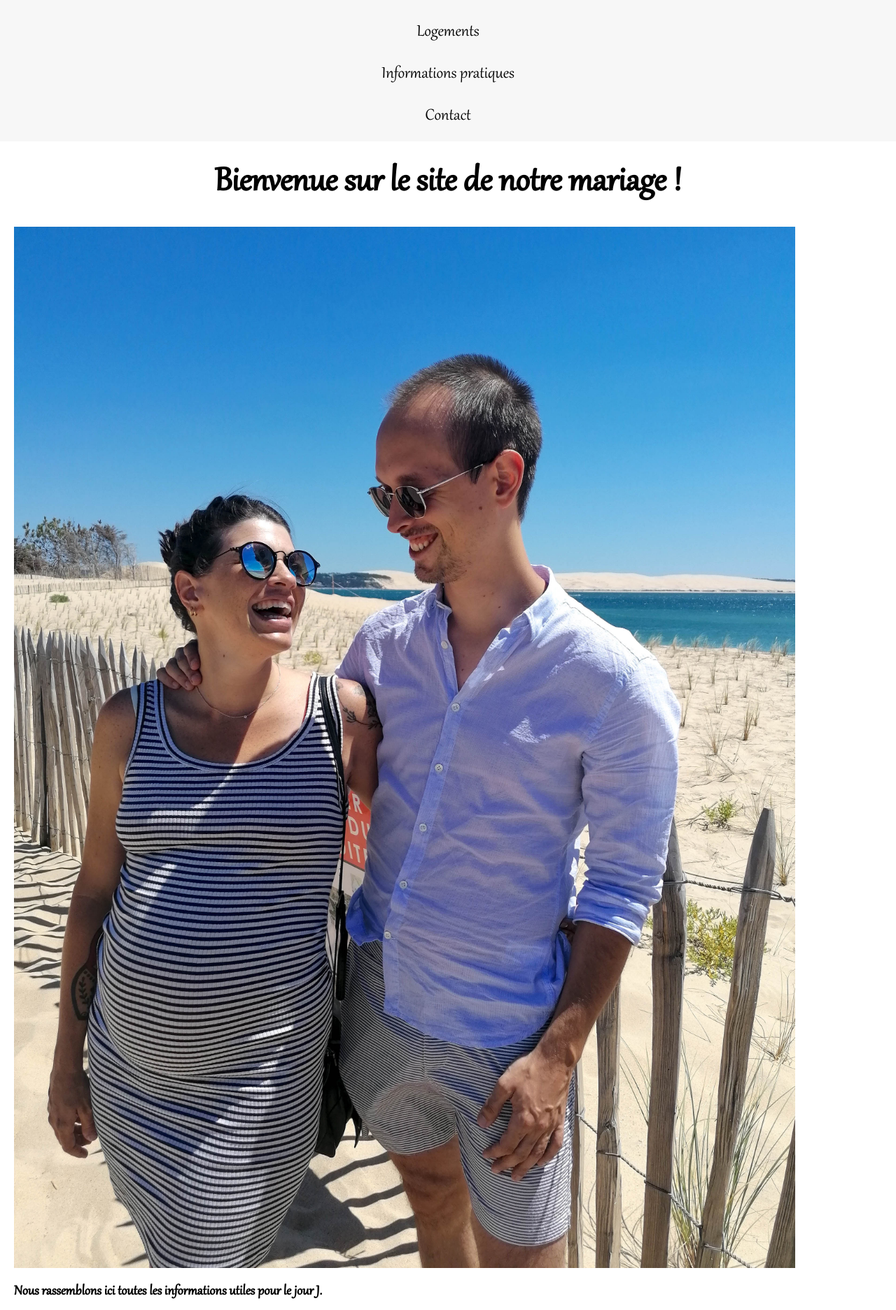
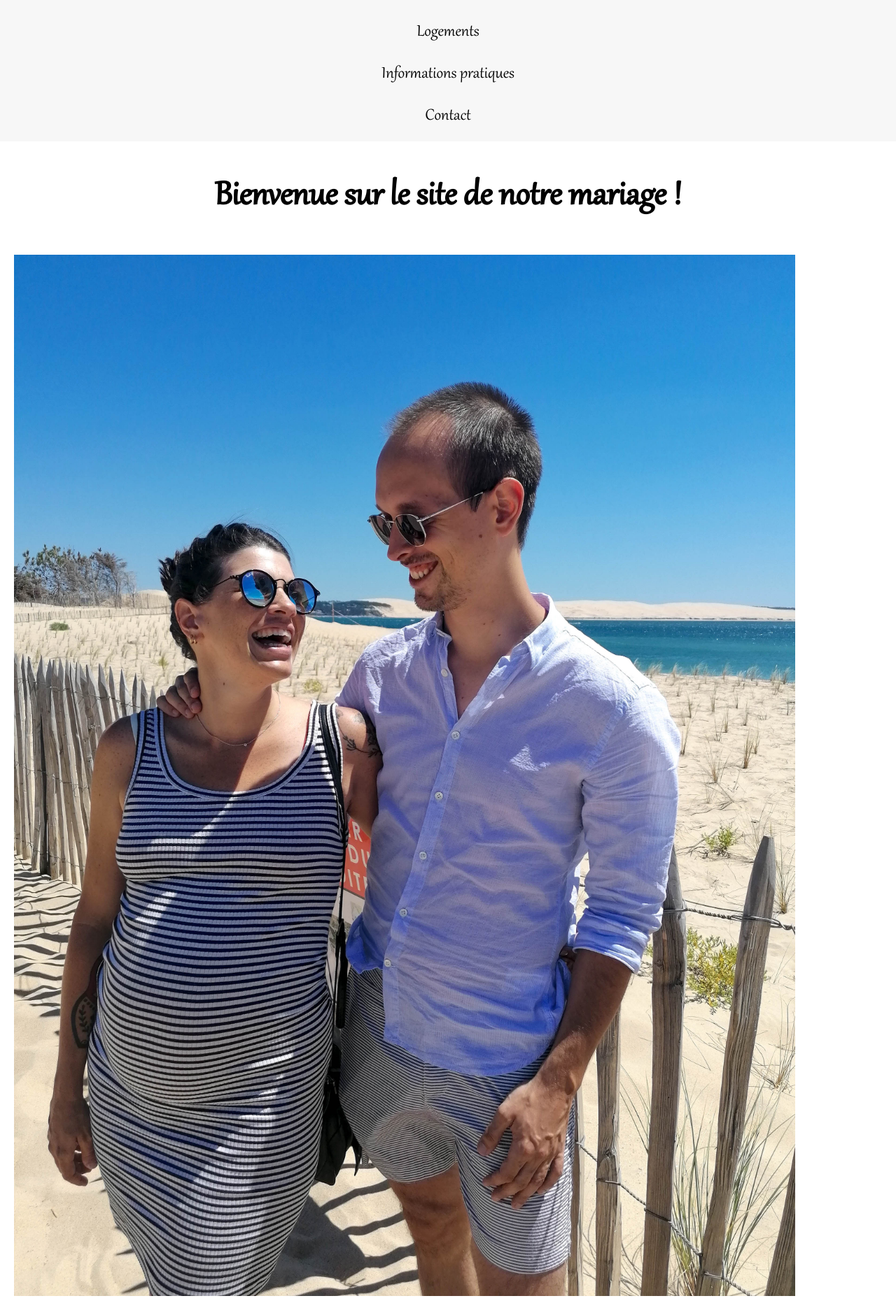
Before and after one commit to Germinal-A/Site-du-Mariage-de-Julia-et-Germain, a Jekyll site: the page built from index.md, in a window 1280 px wide. Shown: the part 830-2702 px from the top of the page at 70% size. Built offline with Jekyll 4.4.1, drawn with Linux system fonts in a browser that asks for light colours.

Commit message:
misc css fixes #2

```diff
--- a/_sass/main.scss
+++ b/_sass/main.scss
@@ -39,7 +39,7 @@
     font-size: 2.5em;
     line-height: 1.1em;
     text-align: center;
-    margin: 30px 0;
+    margin: 50px 0;
   }
   h3 {
     font-size: 2em;
@@ -107,13 +107,13 @@
   margin-top: 30px;
   .accommodation {
     width: 50%;
+    &:not(:first-child):not(:nth-child(2)) {
+      margin-top: 30px;
+    }
     p {
       margin: 0;
       text-indent: 20px;
     }
-  }
-  .accommodation:not(:first-child):not(:nth-child(2)) {
-    margin-top: 30px;
   }
   h3 {
     margin: 0;
```
